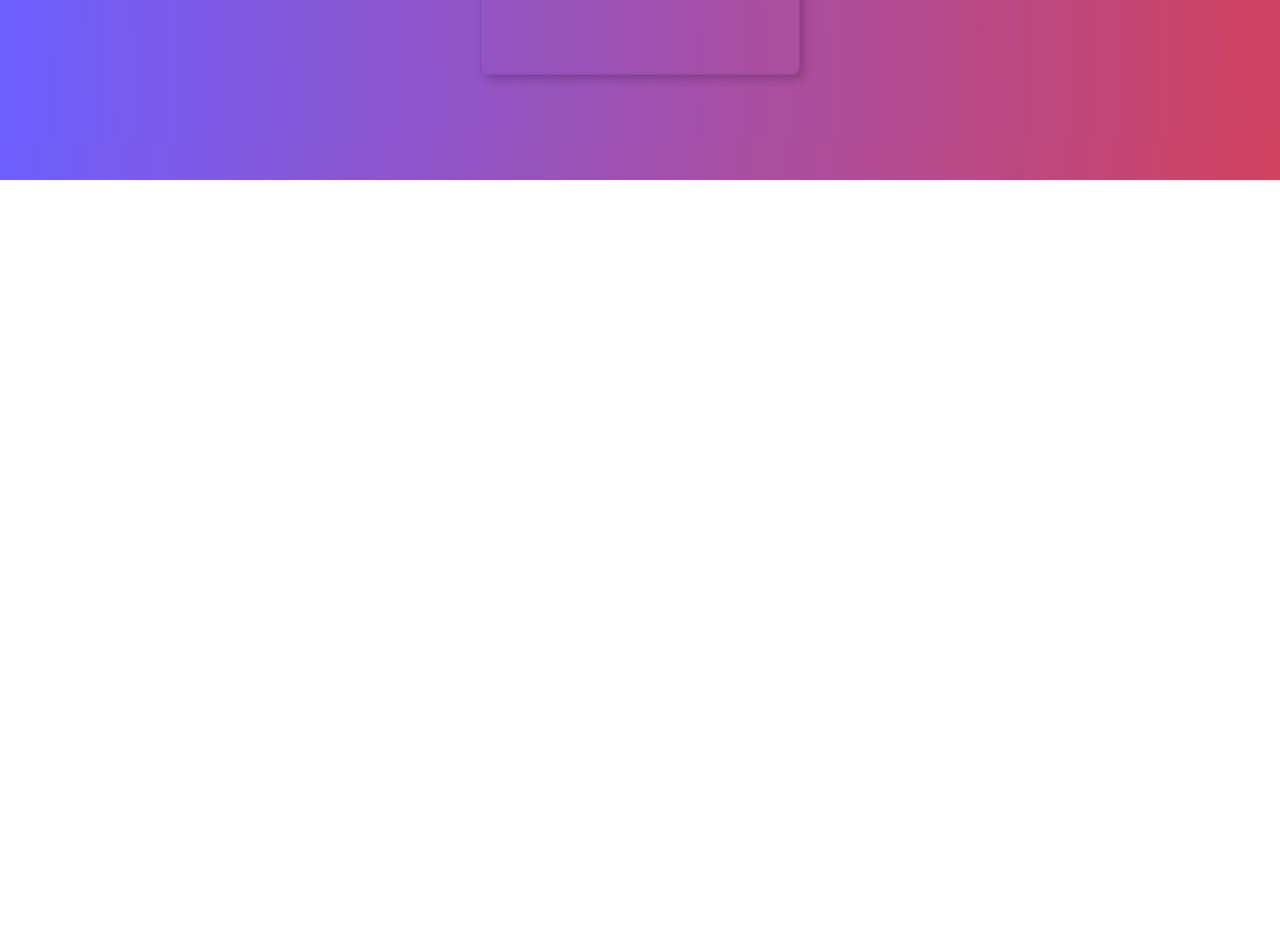
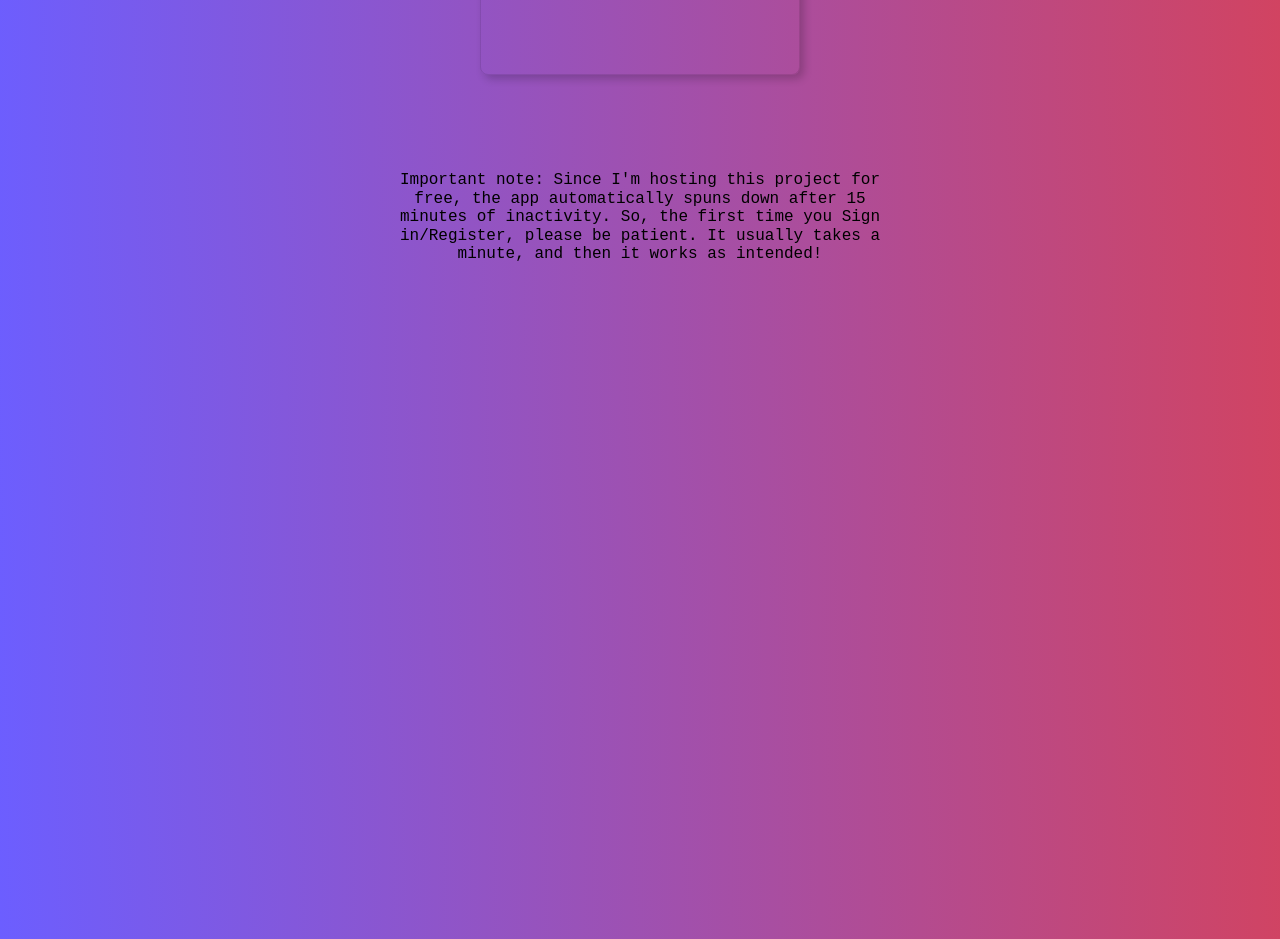
Before and after one commit to Kostaga/Face-Detection, a React (Create React App) app: page / in a window 1280 px wide. Shown: the part 620-1559 px from the top of the page. Before the commit the page ends 800 px from the top, so only its background shows below. Built offline with nearby package versions, Linux system fonts and the light colour scheme.

Commit message:
added instruction

```diff
--- a/src/App.js
+++ b/src/App.js
@@ -134,7 +134,7 @@ function App() {
         .then(result => {
 
           if (result) {
-            fetch('https://mybackend-6o8n.onrender.com/image', {
+            fetch('http://localhost:3000/image', {
               method: 'put',
         			headers: {'Content-Type': 'application/json'},
         			body: JSON.stringify({
--- a/src/Register/Register.js
+++ b/src/Register/Register.js
@@ -21,7 +21,7 @@ const Register = ({onRouteChange, loadUser}) => {
 	}
 
 	const onSubmitRegister = () => {
-		fetch('https://mybackend-6o8n.onrender.com/register', {
+		fetch('http://localhost:3000/register', {
 			method: 'post',
 			headers: {'Content-Type': 'application/json'},
 			body: JSON.stringify({
--- a/src/SignIn/Signin.js
+++ b/src/SignIn/Signin.js
@@ -15,7 +15,7 @@ const Signin = ({onRouteChange, loadUser}) => {
 	}
 
 	const onSubmitSignIn = () => {
-		fetch('https://mybackend-6o8n.onrender.com/signin', {
+		fetch('http://localhost:3000/signin', {
 			method: 'post',
 			headers: {'Content-Type': 'application/json'},
 			body: JSON.stringify({
@@ -32,6 +32,7 @@ const Signin = ({onRouteChange, loadUser}) => {
 	}
 
 	return (
+		<div style={{display:'flex', flexDirection:'column',alignItems:'center'}}>
 	<article className="br3 ba dark-gray b--black-10 mv5 w-100 w-50-m w-25-l mw6 shadow-5 center">
 			<main className="pa5 black-80">
 		  <div className="measure">
@@ -61,7 +62,23 @@ const Signin = ({onRouteChange, loadUser}) => {
 
 	</main>
 
+
+
+
 </article>
+
+<div style={{width: '550px', height: '100vh' }}>
+  <p className="f5 pa3">
+    Important note: Since I'm hosting this project for free, the app automatically
+    spuns down after 15 minutes of inactivity. So, the first time you Sign in/Register,
+    please be patient. It usually takes a minute, and then it works as intended!
+  </p>
+</div>
+
+
+
+
+</div>
 
 
 
```
